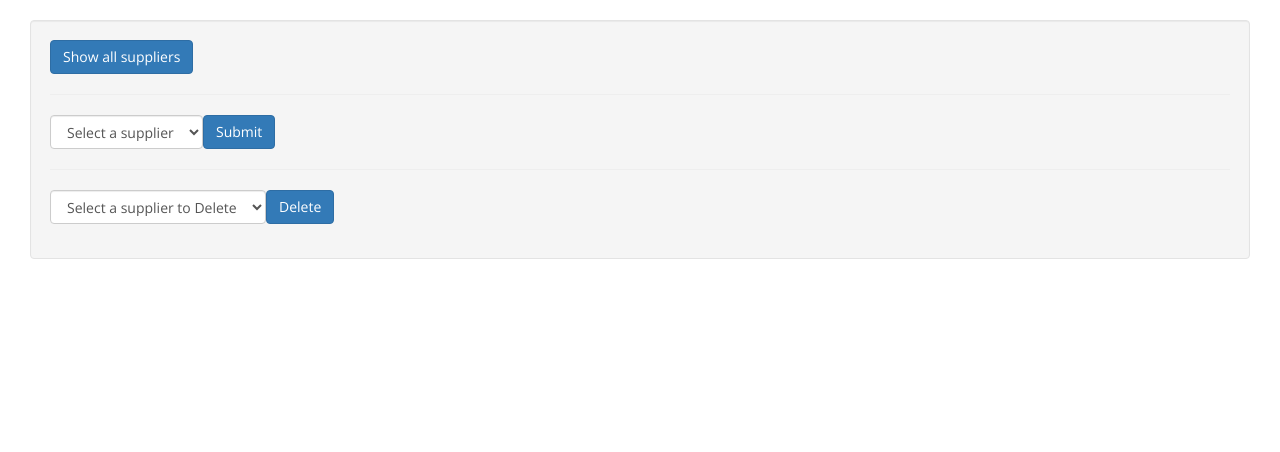
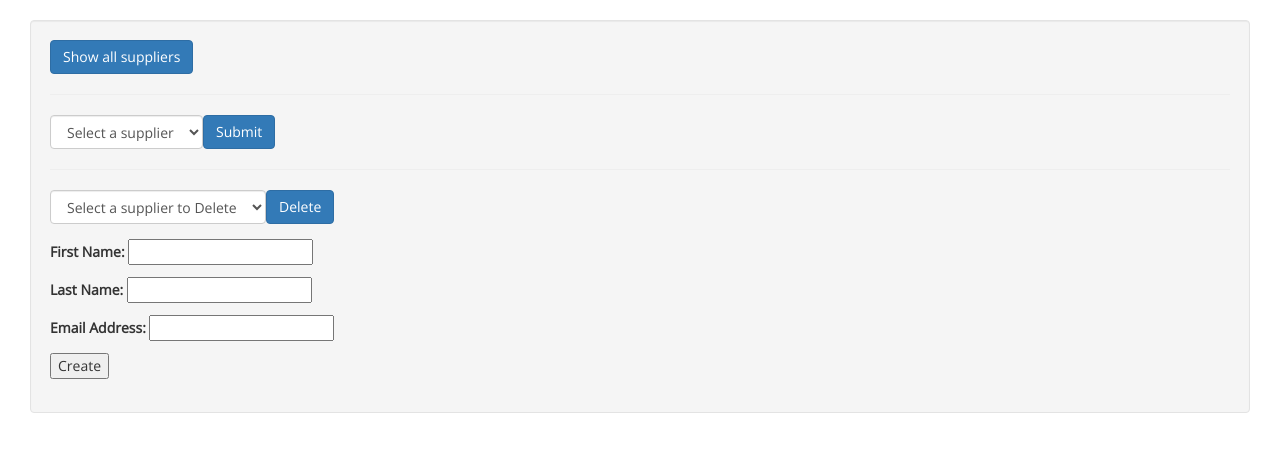
Before and after one commit to derreck503/PointOfSales, a PHP site: page /suppliers.php in a window 1280 px wide. Shown: the part 52-504 px from the top of the page. Run offline with PHP 8.4, Linux system fonts and the light colour scheme; data that the repository does not hold is empty; some libraries are stand-ins or nearby versions.

Commit message:
fixed supplier layout

```diff
--- a/suppliers.php
+++ b/suppliers.php
@@ -49,7 +49,7 @@ require 'database/connect.php';
 ?>
                     </select>
                     <td>
-                    <input type="submit" class="btn btn-primary" name="submit" value="Submit"/>
+                      <input type="submit" class="btn btn-primary" name="submit" value="Submit" />
                     </td>
                 </tr>
               </table>
@@ -75,7 +75,7 @@ require 'database/connect.php';
 ?>
                     </select>
                     <td>
-                    <input type="submit" class="btn btn-primary" name="Delete" value="Delete"/>
+                      <input type="submit" class="btn btn-primary" name="Delete" value="Delete" />
                     </td>
                 </tr>
               </table>
@@ -88,9 +88,27 @@ require 'database/connect.php';
     //$delete = $db->exec("DELETE * FROM POSDB.Supplier Where SupplierID = $deletion");
     $delete = $db->query("DELETE FROM POSDB.Supplier Where SupplierID = $deletion");
     $result = mysql_query($delete);
+    //Need to refresh page to not show deleted value in dropdown menu anymore!!!!!
+    //header("Refresh:0");
 }
 ?>
           </div>
+          <!--Create a Supplier-->
+          <form action="" method="post">
+            <p>
+              <label for="firstName">First Name:</label>
+              <input type="text" name="first_name" id="firstName">
+            </p>
+            <p>
+              <label for="lastName">Last Name:</label>
+              <input type="text" name="last_name" id="lastName">
+            </p>
+            <p>
+              <label for="emailAddress">Email Address:</label>
+              <input type="text" name="email" id="emailAddress">
+            </p>
+            <input type="submit" value="Create">
+          </form>
         </div>
 
         <!-- Table for showing all Suppliers -->
```
Lines whose indentation alone changed are shown as unchanged.
